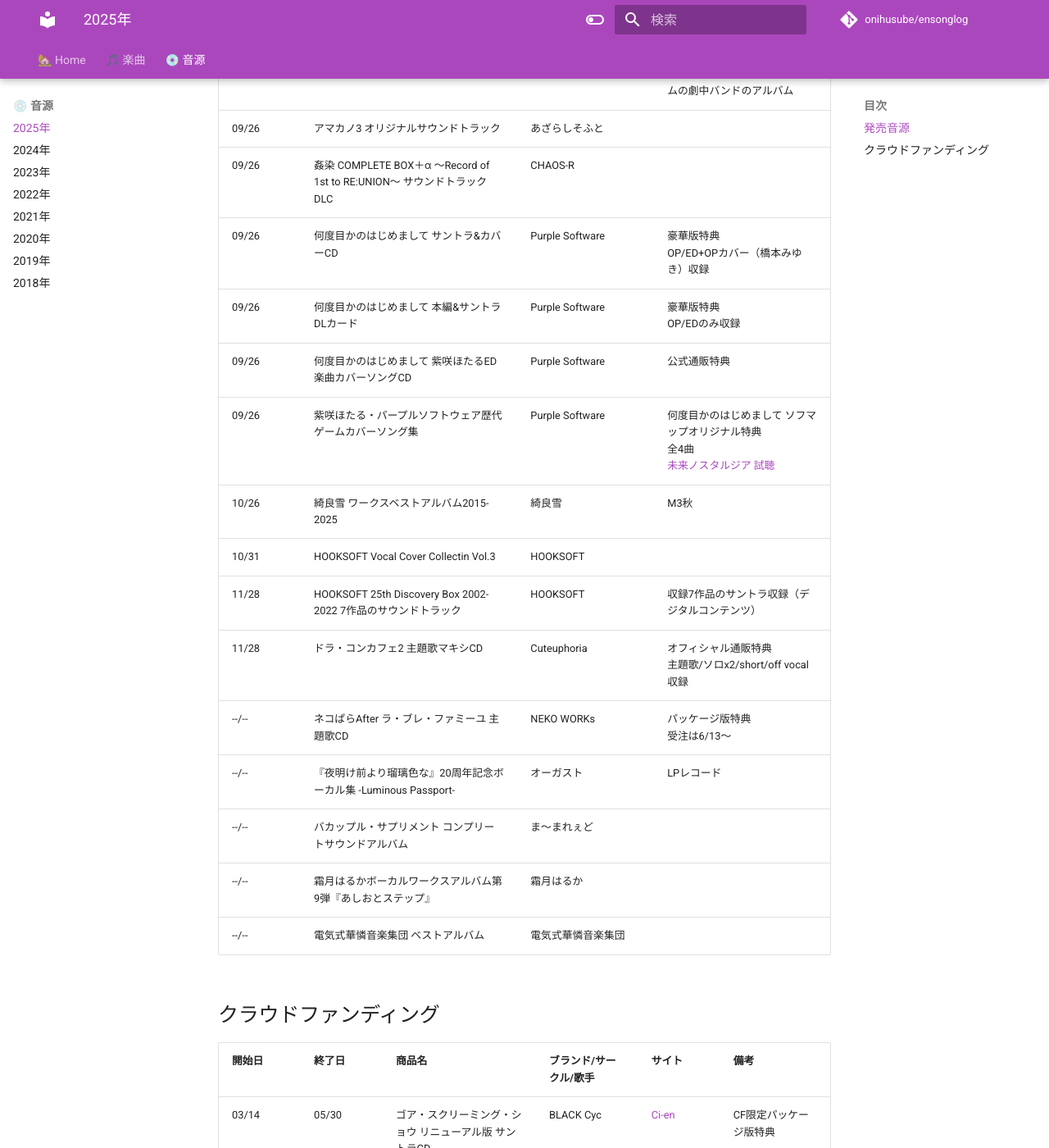
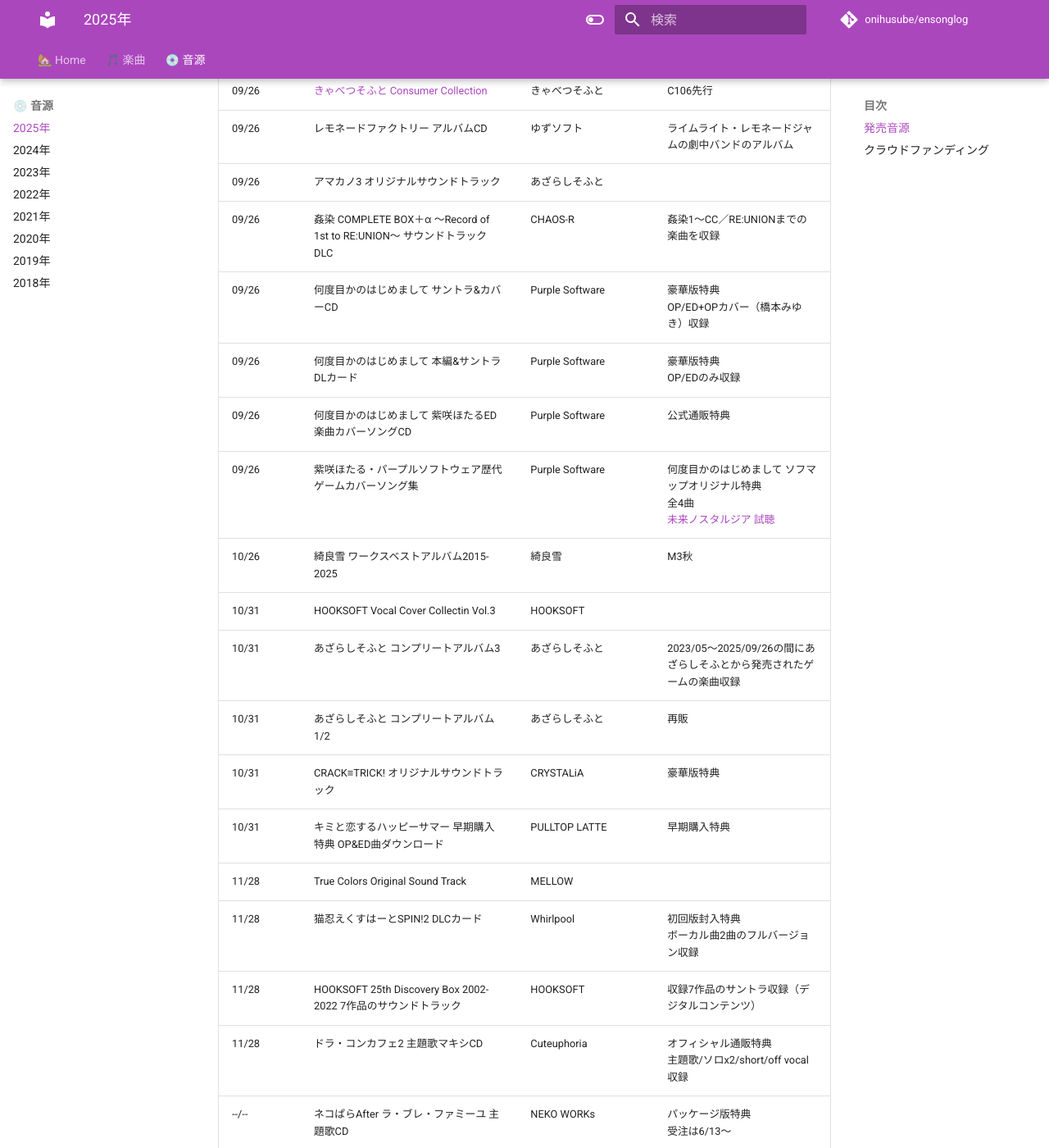
Before and after one commit to onihusube/ensonglog, an MkDocs documentation site: the page built from docs/2025/音源.md, in a window 1280 px wide and 1400 px high, scrolled down 10079 px. Shown: the whole window at 82% size. Built offline with MkDocs 1.6.1 and Material for MkDocs 9.7.7, drawn with Linux system fonts in a browser that asks for light colours; comment, search, counter and statistics services are not loaded; some of the changed text lies outside the part shown.

Commit message:
音源追記

```diff
--- a/docs/2025/音源.md
+++ b/docs/2025/音源.md
@@ -133,6 +133,7 @@
 | 07/25 | [宿りし乙女の誓いと魔法 サウンドトラック](./音源個別/宿りし乙女の誓いと魔法%20サウンドトラック.md) | ensemble | 豪華版特典 |
 | 07/28 | To You | 黒瀬アイル | M3春 先行 </br> [BOOTH](https://aislekurose.booth.pm/items/7134229) </br> 淫獄の放課後2 OP、僕に抱かれ喘ぐ妻は、他の男に抱かれた話を紡ぐ2 ED 収録 |
 | 08/03 | RAINBOW STREAM ～High and Higher～ | 橋本みゆき |  |
+| 08/04 | GEARS of DRAGOON original soundtrack-Carbuncle- | ninetail | 2013年発売のものの再販? |
 | 08/16 | [きゃべつそふと Consumer Collection](./音源個別/きゃべつそふと%20Consumer%20Collection.md) | きゃべつそふと | C106 </br> 一般09/26 |
 | 08/16 | [Assort＊Monster](./音源個別/Assort＊Monster.md) | KyoKa | C106 </br> 一般09/26 |
 | 08/16 | サクラノ詩レコード | ケロQ/枕 | C106 </br> 復刻 |
@@ -155,13 +156,19 @@
 | 09/26 | [きゃべつそふと Consumer Collection](./音源個別/きゃべつそふと%20Consumer%20Collection.md) | きゃべつそふと | C106先行 |
 | 09/26 | レモネードファクトリー アルバムCD |	ゆずソフト | ライムライト・レモネードジャムの劇中バンドのアルバム |
 | 09/26 | アマカノ3 オリジナルサウンドトラック | あざらしそふと |  |
-| 09/26 | 姦染 COMPLETE BOX＋α ～Record of 1st to RE:UNION～ サウンドトラックDLC | CHAOS-R |  |
+| 09/26 | 姦染 COMPLETE BOX＋α ～Record of 1st to RE:UNION～ サウンドトラックDLC | CHAOS-R | 姦染1～CC／RE:UNIONまでの楽曲を収録 |
 | 09/26 | 何度目かのはじめまして サントラ&カバーCD | Purple Software | 豪華版特典 </br> OP/ED+OPカバー（橋本みゆき）収録 |
 | 09/26 | 何度目かのはじめまして 本編&サントラDLカード | Purple Software | 豪華版特典 </br> OP/EDのみ収録 |
 | 09/26 | 何度目かのはじめまして 紫咲ほたるED楽曲カバーソングCD | Purple Software | 公式通販特典 |
 | 09/26 | 紫咲ほたる・パープルソフトウェア歴代ゲームカバーソング集 | Purple Software | 何度目かのはじめまして ソフマップオリジナル特典 </br> 全4曲 </br> [未来ノスタルジア 試聴](https://www.youtube.com/watch?v=y3Typ8MCOAo) |
 | 10/26 | 綺良雪 ワークスベストアルバム2015-2025 | 綺良雪 | M3秋 |
 | 10/31 | HOOKSOFT Vocal Cover Collectin Vol.3 | HOOKSOFT |  |
+| 10/31 | あざらしそふと コンプリートアルバム3 | あざらしそふと | 2023/05～2025/09/26の間にあざらしそふとから発売されたゲームの楽曲収録 |
+| 10/31 | あざらしそふと コンプリートアルバム1/2 | あざらしそふと | 再販 |
+| 10/31 | CRACK≡TRICK! オリジナルサウンドトラック | CRYSTALiA | 豪華版特典 |
+| 10/31 | キミと恋するハッピーサマー 早期購入特典 OP&ED曲ダウンロード | PULLTOP LATTE | 早期購入特典 |
+| 11/28 | True Colors Original Sound Track | MELLOW |  |
+| 11/28 | 猫忍えくすはーとSPIN!2 DLCカード | Whirlpool | 初回版封入特典 </br> ボーカル曲2曲のフルバージョン収録 |
 | 11/28 | HOOKSOFT 25th Discovery Box 2002-2022 7作品のサウンドトラック | HOOKSOFT | 収録7作品のサントラ収録（デジタルコンテンツ） |
 | 11/28 | ドラ・コンカフェ2 主題歌マキシCD | Cuteuphoria | オフィシャル通販特典 </br> 主題歌/ソロx2/short/off vocal 収録 |
 | --/-- | ネコぱらAfter ラ・ブレ・ファミーユ 主題歌CD | NEKO WORKs | パッケージ版特典 </br> 受注は6/13～ |
```
Also changed, not shown: docs/2025/楽曲.md (+4 -2 lines), docs/2025/音源個別/SLF2025メモリアル音楽CD.md (+2 -0 lines).
